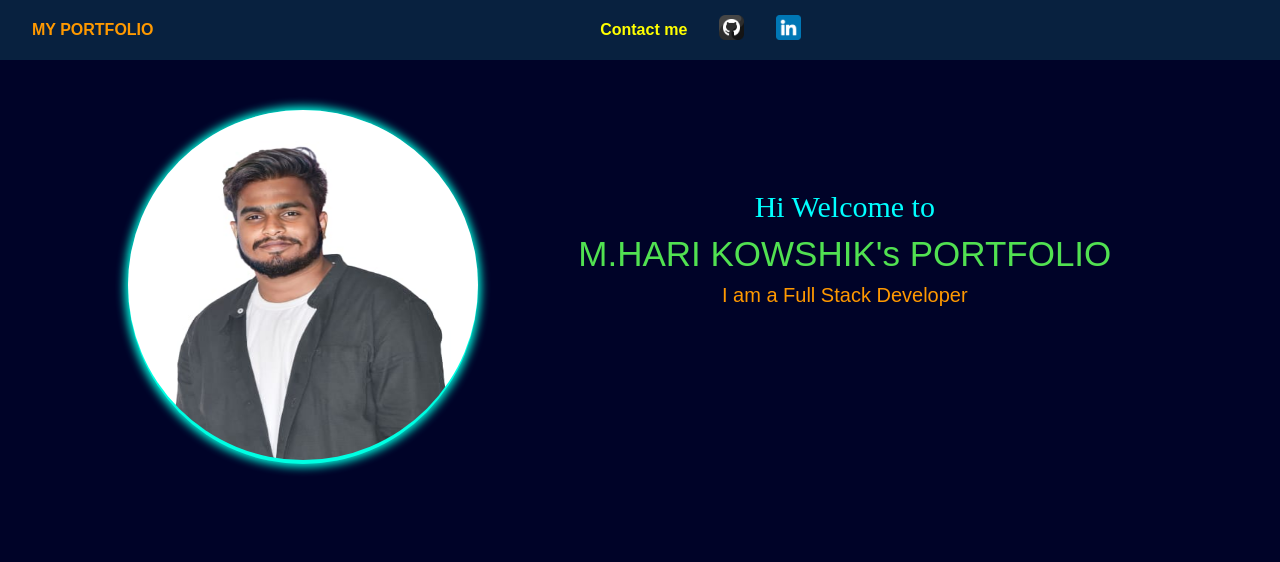
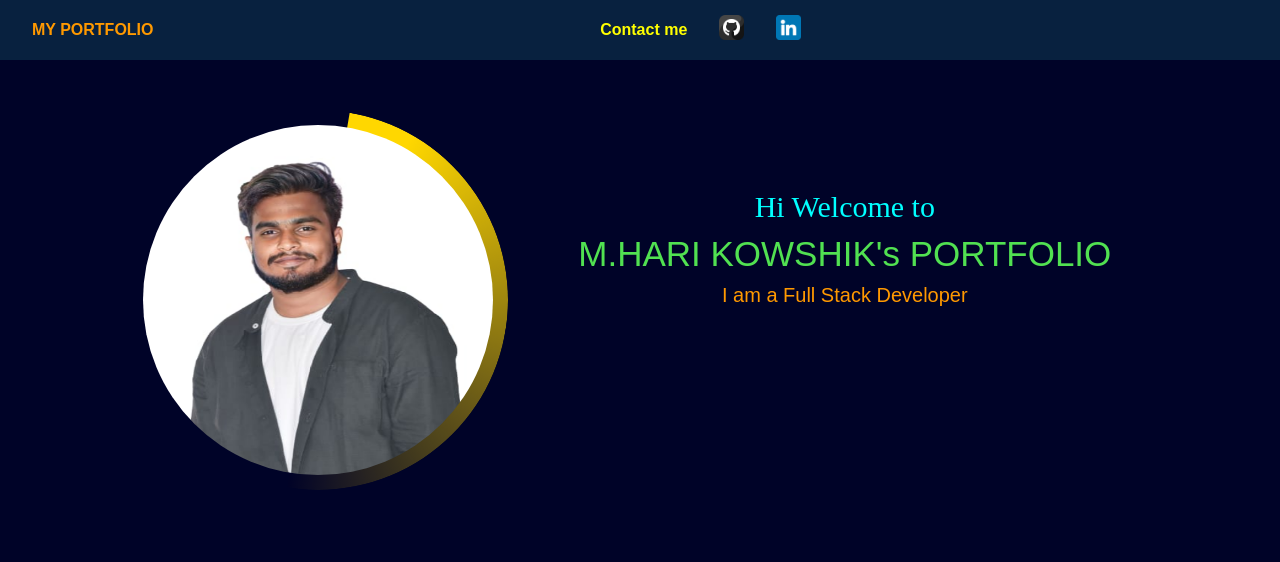
Before and after one commit to HarikowshikMolugu/portfolio, a React (Create React App) app: page / in a window 1280 px wide. Shown: the top 562 px of the page. Built offline with nearby package versions, Linux system fonts and the light colour scheme; grey boxes are pictures that could not be loaded.

Commit message:
profile updated

```diff
--- a/src/components/main.css
+++ b/src/components/main.css
@@ -7,7 +7,8 @@
 header{
 	position: relative;
     width: 100%;
-    z-index: 2;
+    z-index: 10;
+    top: 0;
 
 }
 
@@ -131,27 +132,69 @@ a .social-icon {
     font-size: 20px;
     color: #FF9900;
 }
-#pic{
+#pic {
     width: 30%;
-}
-#pic-box{
+    border-radius: 50%;
 
-    background-color: #00ffe3;
-    height: fit-content;
-    width: fit-content;
+
+  }
+
+  #pic-box {
+    position: relative;
+    display: inline-block;
+    overflow: hidden; /* Hide any overflow */
+
+    padding: 15px;
     border-radius: 50%;
-    -webkit-box-shadow: -0.5px -0.5px 10px 3px #00ffe3;
-    -moz-box-shadow: -0.5px -0.5px 10px 3px #00ffe3;
-    box-shadow: -0.2px -0.2px 10px 3px #00ffe3;
-transition: 0.8s;
-cursor: pointer;
-}
+  }
 
-#pic1{
+  #pic1-container {
+    position: relative;
     height: 350px;
     width: 350px;
     border-radius: 50%;
-}
+    overflow: hidden; /* Hide image overflow */
+  }
+
+  #pic1 {
+    height: 100%;
+    width: 100%;
+    z-index: 2;
+    position: relative;
+  }
+
+  .shadow-mask {
+    position: absolute;
+    top: 0;
+    left:0;
+    right: 0;
+    bottom: 0;
+    border-radius: 50%;
+    background-color: transparent;
+    overflow: hidden;
+    z-index: 0; /* Ensure the mask is above the image */
+
+  }
+
+  .shadow {
+    width: 100%; /* Increase the width to extend the border effect */
+    height: 100%; /* Increase the height to extend the border effect */
+    background-image: conic-gradient(gold  20deg, transparent  180deg); /* Adjust the conic gradient */
+    animation: rotateShadow 3s linear infinite;
+    transform-origin: center;
+    z-index: 1; /* Ensure the shadow is below the image */
+  }
+
+  @keyframes rotateShadow {
+    0% {
+      transform: rotate(0deg);
+    }
+    100% {
+      transform: rotate(360deg);
+    }
+  }
+
+
 .about-head{
     margin-top: 100px;
     width: 90%;
@@ -421,8 +464,15 @@ cursor: pointer;
         padding: 0;}
     .intro{width: 96%;margin-left: 2%;margin-right: 2%;flex-direction: column;}
     #wo{width: 100%;margin-left: 0;padding-top: 20px;}
-    #pic{width: 100%;padding-left: 30px;}
-    #pic1{height: 300px;width: 300px;}
+
+    #pic {
+        width: 100%;
+
+      }
+      #pic1 {
+        height: auto; /* Adjust the height for smaller screens */
+        max-width: 100%;
+      }
     .about-head{flex-direction: column;margin-top: 0px;width: 98%;margin-left: 1%;}
     .about-content{gap: 10px;}
     .about{width: 98%;margin-left: 1%;margin-right: 1%;padding: 5px;margin-bottom: 0px;}
--- a/src/components/main.js
+++ b/src/components/main.js
@@ -8,13 +8,22 @@ function main(){
         <div className="App">
       <div className='intro'>
 
-        <div id='pic'>
-          <div id="pic-box">
-          <img id="pic1" src="/images/logo.jpg"></img>
+      <div id='pic'>
+  <div id="pic-box">
+    <div id="pic1-container">
+      <img id="pic1" src="/images/logo.jpg" alt="Logo Image"></img>
+    </div>
+    <div className="shadow-mask">
+      <div className="shadow"></div>
+    </div>
+  </div>
+</div>
 
-          </div>
 
-        </div>
+
+
+
+
         <div id='wo'>
             <p id="wo-line1">Hi Welcome to</p>
 
```
